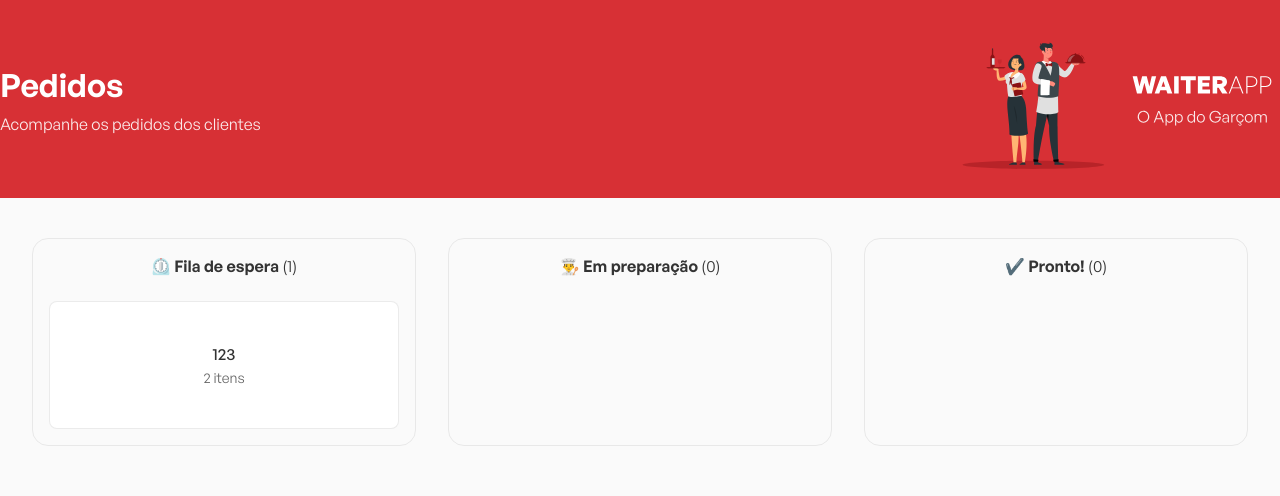
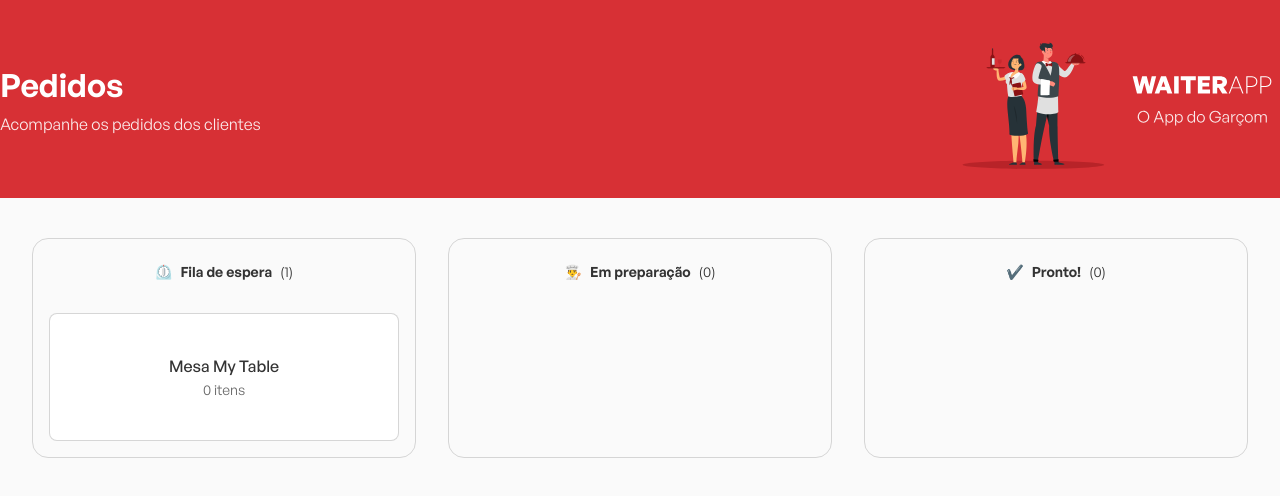
Before and after one commit to VictorTarnovski/react-for-restaurants, a React (Vite) app: page / in a window 1280 px wide. Shown: the top 496 px of the page. Built offline with nearby package versions, Linux system fonts and the light colour scheme.

Commit message:
add more mocks

```diff
--- /dev/null
+++ b/src/components/OrderModal/index.tsx
@@ -0,0 +1,49 @@
+// import { Order } from '../../types/Order'
+import { ModalBody, Overlay, OrderDetails } from './styles'
+import closeIcon from '../../assets/images/close-icon.svg'
+import { OrderWithRelatedInfo } from '../../types/Order'
+import { OrderStatusIcons, OrderStatusLabel } from '../../types/Order'
+
+interface OrderModalProps {
+  visible: boolean
+  setIsVisible: (isVisible: boolean) => void
+  order: OrderWithRelatedInfo | null
+}
+
+export const OrderModal = ({ visible, setIsVisible, order }: OrderModalProps) => {
+  if(!visible || !order) return null
+
+  return (
+    <Overlay>
+      <ModalBody>
+
+        <header>
+          <strong> Mesa {order.table.name} </strong>
+          <button type="button" onClick={() => setIsVisible(!visible)}>
+            <img src={closeIcon} alt="Ícone de fechar"></img>
+          </button>
+        </header>
+
+        <div className="status-container">
+          <small>Status do Pedido</small>
+          <div>
+            <span>{OrderStatusIcons[order.status]}</span>
+            <strong>{OrderStatusLabel[order.status]}</strong>
+          </div>
+        </div>
+
+        <OrderDetails>
+          <strong> Itens </strong>
+
+          {order.orderDishes.map((orderDish) => {
+            return (
+              <div key={orderDish.id}>
+                {orderDish.dishId}
+              </div>
+            )
+          })}
+        </OrderDetails>
+      </ModalBody>
+    </Overlay>
+  )
+}
--- /dev/null
+++ b/src/components/OrderModal/styles.ts
@@ -0,0 +1,64 @@
+import styled from 'styled-components'
+
+export const Overlay = styled.div`
+  left: 0px;
+  top: 0px;
+  background: rgba(0, 0, 0, 0.8);
+  backdrop-filter: blur(4.5px);
+  width: 100%;
+  height: 100%;
+  position: fixed;
+  display: flex;
+  align-items: center;
+  justify-content: center;
+`
+
+export const ModalBody = styled.div`
+  background: rgba(255, 255, 255);
+  width: 480px;
+  border-radius: 8px;
+  padding: 32px;
+
+  header: {
+    display: flex;
+    align-items: center;
+    justify-content: space-between;
+    padding: 0;
+
+    strong: {
+      font-size: 24px;
+    }
+
+    button: {
+      line-height: 0;
+      border: 0;
+      background: transparent;
+    }
+  }
+
+  .status-container {
+    margin-top: 32px;
+
+    small {
+      font-size: 14px;
+      opacity: 0.8;
+    }
+
+    div {
+      margin-top: 8px;
+      display: flex;
+      align-items: center;
+      gap: 8px;
+    }
+  };
+`
+
+export const OrderDetails = styled.div`
+  margin-top: 32px;
+
+  > strong {
+    font-weight: 500;
+    font-size: 14px;
+    opacity: 0.8;
+  }
+`
--- a/src/components/Orders/index.tsx
+++ b/src/components/Orders/index.tsx
@@ -1,13 +1,50 @@
 import { OrdersBoard } from '../OrdersBoard'
 import { Container } from './styles'
 import { orders } from '../../mocks/orders'
+import { tables } from '../../mocks/tables'
+import { Order, OrderDish, OrderDishWithRelatedInfo, OrderWithRelatedInfo, OrderStatusIcons, OrderStatusLabel } from '../../types/Order'
+import { Table } from '../../types/Table'
+import { Dish } from '../../types/Dish'
+
+const findRelatedTable = (id: string): Table | undefined => {
+  return tables.find((table) => table.id === id)
+}
+
+const findRelatedOrderDish = (orderDishes: OrderDish[]): OrderDishWithRelatedInfo[] => {
+  const dishes: Dish[] =[]
+  const orderDishesToReturn: OrderDishWithRelatedInfo[] = []
+
+  for (const orderDish of orderDishes) {
+    const { dishId, orderId,...rest } = orderDish
+
+    for(const dish of dishes) {
+      if (dishId === dish.id) {
+        orderDishesToReturn.push({ ...rest, dish })
+      } else {
+        continue
+      }
+    }
+
+  }
+  return orderDishesToReturn
+}
+
+const findRelatedOrderInfo = (orders: Order[]): OrderWithRelatedInfo[] => {
+  const relatedOrders: OrderWithRelatedInfo[] = orders.map((order) => {
+    const { id, orderDishes: orderDishesToRelate, status, tableId } = order
+    const table = findRelatedTable(tableId)
+    const orderDishes = findRelatedOrderDish(orderDishesToRelate)
+    return { id, status, table: table!, orderDishes }
+  })
+  return relatedOrders
+}
 
 export const Orders = () => {
   return (
     <Container>
-      <OrdersBoard icon="⏲️" title="Fila de espera" orders={orders}/>
-      <OrdersBoard icon="👨‍🍳" title="Em preparação" orders={[]}/>
-      <OrdersBoard icon="✔️" title="Pronto!" orders={[]}/>
+      <OrdersBoard icon={OrderStatusIcons.WAITING} title={OrderStatusLabel.WAITING} orders={findRelatedOrderInfo(orders)}/>
+      <OrdersBoard icon={OrderStatusIcons.IN_PROCESS} title={OrderStatusLabel.IN_PROCESS} orders={[]}/>
+      <OrdersBoard icon={OrderStatusIcons.FINISHED} title={OrderStatusLabel.FINISHED} orders={[]}/>
     </Container>
   )
 }
--- a/src/components/OrdersBoard/index.tsx
+++ b/src/components/OrdersBoard/index.tsx
@@ -1,28 +1,46 @@
 import { Board, OrdersContainer } from './styles'
-import { Order } from '../../types/Order'
+import { OrderWithRelatedInfo } from '../../types/Order'
+import { useState } from 'react'
+import { OrderModal } from '../OrderModal'
 
 interface OrdersBoardsProps {
   icon: string
   title: string
-  orders: Order[]
+  orders: OrderWithRelatedInfo[]
 }
 
 export const OrdersBoard = ({ icon, title, orders }: OrdersBoardsProps) => {
+  const [ isModalVisible, setIsModalVisible ] = useState(false)
+  const [ selectedOrder, setSelectedOrder ] = useState<OrderWithRelatedInfo | null>(null)
+
+  const handleOpenModal = (order: OrderWithRelatedInfo | null) => {
+    setIsModalVisible(!isModalVisible)
+    setSelectedOrder(order)
+  }
+
+  document.addEventListener('keydown', (e) => {
+    if (e.key === 'Escape') {
+      setIsModalVisible(false)
+      setSelectedOrder(null)
+    }
+  })
+
   return (
     <Board>
+      <OrderModal visible={isModalVisible} setIsVisible={setIsModalVisible} order={selectedOrder}/>
       <header>
         <span>{icon} </span>
         <strong>{title} </strong>
         <span>({orders.length})</span>
       </header>
-      { orders.map((order) => (
-        <OrdersContainer key={order._id}>
-          <button type="button">
-            <strong>{order.table}</strong>
-            <span>{order.products.length} itens</span>
+      { orders.length > 0 && (orders.map((order) => (
+        <OrdersContainer key={order.id}>
+          <button type="button" onClick={() => { return handleOpenModal(order) }}>
+            <strong>Mesa {order.table.name}</strong>
+            <span>{order.orderDishes.length} itens</span>
           </button>
         </OrdersContainer>
-      ))}
+      )))}
     </Board>
   )
 }
--- a/src/components/OrdersBoard/styles.ts
+++ b/src/components/OrdersBoard/styles.ts
@@ -2,17 +2,19 @@ import styled from 'styled-components'
 
 export const Board = styled.div`
   padding: 16px;
-  border: 1px solid rgba(204, 204, 204, 0.4);
+  border: 1px solid rgba(204, 204, 204, 0.8);
   border-radius: 16px;
   display: flex;
   flex-direction: column;
   align-items: center;
   flex: 1;
 
-  header: {
+  > header {
     padding: 8px;
     font-size: 14px;
-    gap: 10px;
+    display: flex;
+    align-items: center;
+    gap: 8px;
   }
 `
 
@@ -25,7 +27,7 @@ export const OrdersContainer = styled.div`
   button {
     width: 100%;
     background: #fff;
-    border: 1px solid rgba(204, 204, 204, 0.4);
+    border: 1px solid rgba(204, 204, 204, 0.8);
     height: 128px;
     border-radius: 8px;
     display: flex;
--- a/src/mocks/orders.ts
+++ b/src/mocks/orders.ts
@@ -1,29 +1,25 @@
 import { Order } from '../types/Order'
+import { Table } from '../types/Table'
 
 export const orders: Order[] = [
   {
-    _id: '6372e48cbcd195b0d3d0f7f3',
-    table: '123',
+    id: '6372e48cbcd195b0d3d0f7f3',
     status: 'WAITING',
-    products: [
+    tableId: 'a49d0d4f-5f7a-46bb-a804-ba1a1c8740d3',
+    orderDishes: [
       {
-        product: {
-          name: 'Pizza quatro queijos',
-          imagePath: '1668472896991-quatro-queijos.png',
-          price: 40,
-        },
-        quantity: 3,
-        _id: '6372e48cbcd195b0d3d0f7f4'
-      },
-      {
-        product: {
-          name: 'Coca cola',
-          imagePath: '1668473462705-coca-cola.png',
-          price: 7,
-        },
-        quantity: 2,
-        _id: '6372e48cbcd195b0d3d0f7f5'
+        id: '393f5311-f87a-4a9f-8722-dc4c3ec9c020',
+        orderId: '93690910-3914-4e16-bcf0-d031e234ccc2',
+        dishId: '17c22b06-b716-4a87-ada6-940f18b6e51f',
+        quantityPerOrder: 2
       }
     ],
   }
 ]
+
+export const tables: Table[] = [
+  {
+    id: 'a49d0d4f-5f7a-46bb-a804-ba1a1c8740d3',
+    name: 'My Table'
+  }
+]
--- /dev/null
+++ b/src/mocks/tables.ts
@@ -0,0 +1,8 @@
+import { Table } from '../types/Table'
+
+export const tables: Table[] = [
+  {
+    id: 'a49d0d4f-5f7a-46bb-a804-ba1a1c8740d3',
+    name: 'My Table'
+  }
+]
--- /dev/null
+++ b/src/types/Dish.ts
@@ -0,0 +1,11 @@
+export type Dish = {
+  id: string,
+  name: string,
+  price: number,
+  dishIngredients: {
+    id: string,
+    dishId: string,
+    ingredientId: string,
+    quantityPerDish: number
+  }[]
+}
--- a/src/types/Order.ts
+++ b/src/types/Order.ts
@@ -1,14 +1,36 @@
-export interface Order {
-  _id: string
-  table: string
-  status: string
-  products: {
-    _id: string
-    quantity: number
-    product: {
-      name: string
-      imagePath: string
-      price: number
-    }
-  }[]
+import { Dish } from './Dish'
+import { Table } from './Table'
+
+export type Order = {
+  id: string
+  tableId: string
+  status: 'WAITING' | 'IN_PROCESS' | 'FINISHED'
+  orderDishes: OrderDish[]
 }
+
+export type OrderDish = {
+  id: string
+  orderId: string,
+  dishId: string,
+  quantityPerOrder: number
+}
+
+export type OrderWithRelatedInfo = Omit<Order, 'tableId' | 'orderDishes'> & { table: Table } & { orderDishes: OrderDishWithRelatedInfo[] }
+
+export type OrderDishWithRelatedInfo = Omit<OrderDish, 'orderId' | 'dishId'> &
+{
+  dish: Dish
+  quantityPerOrder: number
+}
+
+export const OrderStatusIcons = {
+  WAITING: '⏲️',
+  IN_PROCESS: '👨‍🍳',
+  FINISHED: '✔️'
+}
+
+export const OrderStatusLabel = {
+  WAITING: 'Fila de espera',
+  IN_PROCESS: 'Em preparação',
+  FINISHED: 'Pronto!'
+}
--- /dev/null
+++ b/src/types/Table.ts
@@ -0,0 +1,4 @@
+export interface Table {
+  id: string
+  name: string
+}
```
Also changed, not shown: src/mocks/dishes.ts (added, +8 -0 lines).
